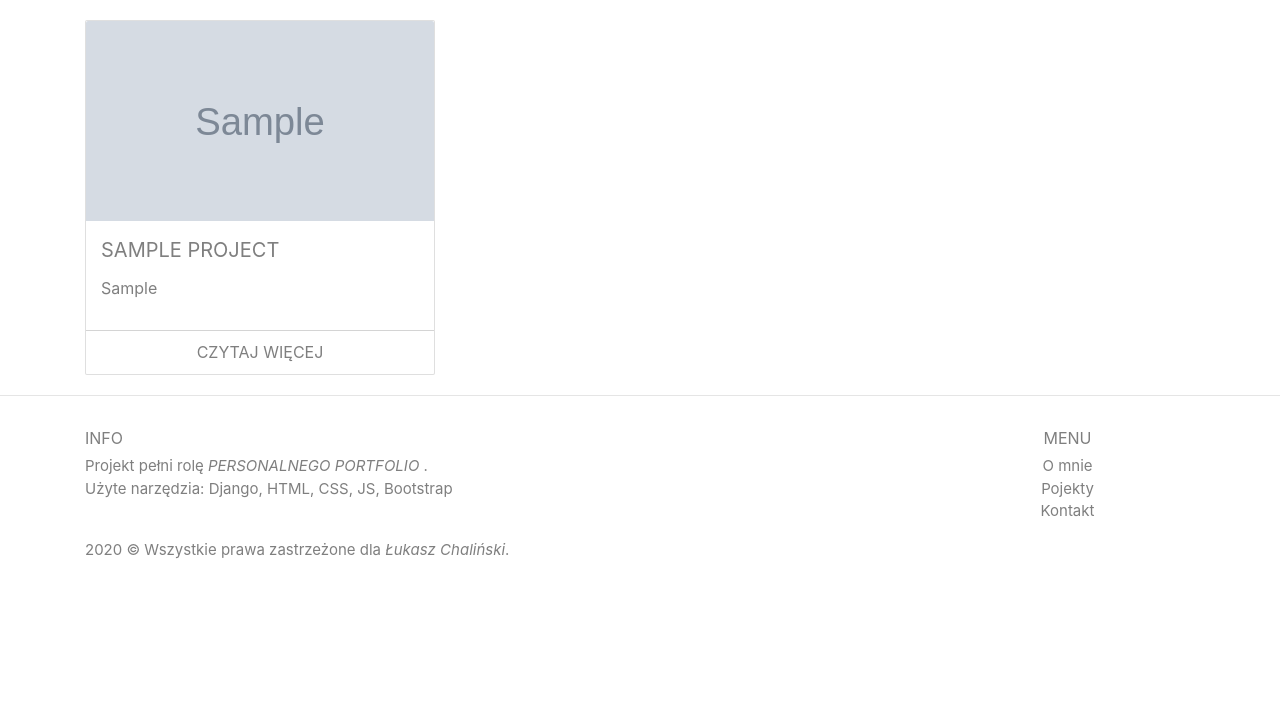
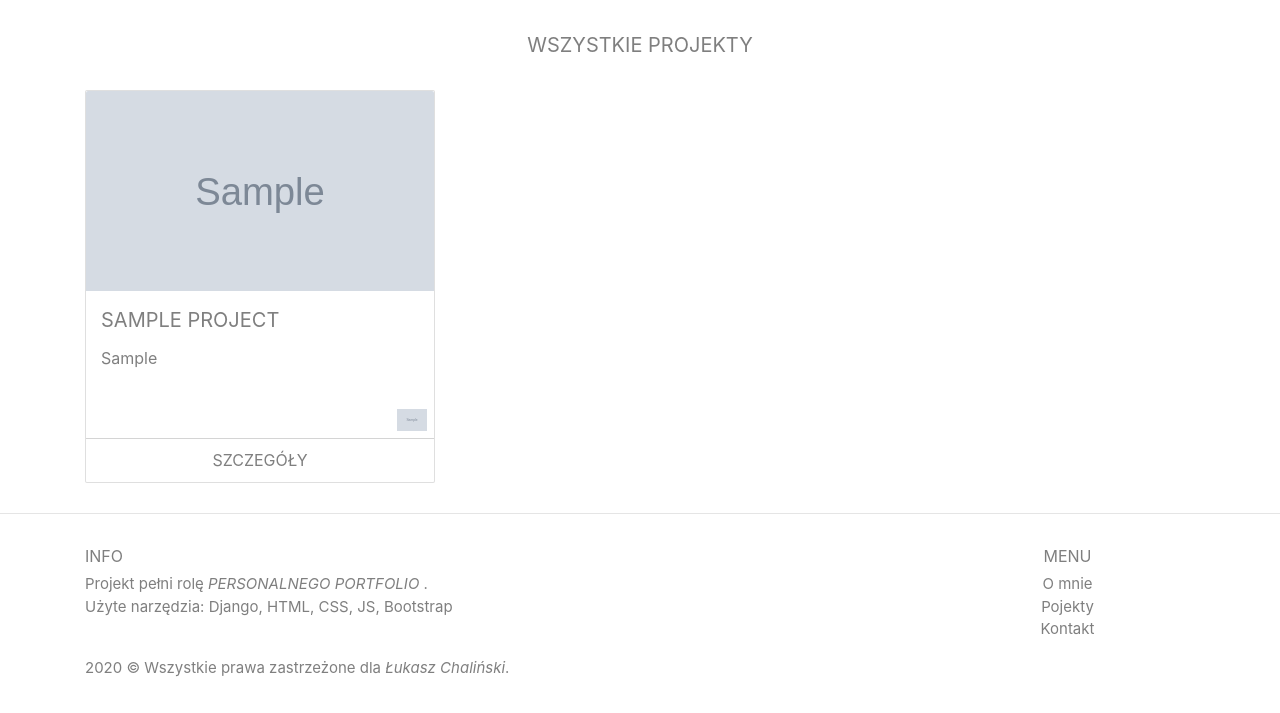
Before and after one commit to AM0k84/PORTFOLIO_website, a Django app: template projects/templates/projects/all_projects.html in a window 1280 px wide. Shown: the part 87-800 px from the top of the page. Run offline with Django 3.2, Linux system fonts and the light colour scheme; the template is opened without the code that fills it: values that come from a table or form of the project are taken from there, others are empty; tables that the repository leaves empty hold one stand-in row (values such as "Sample post"); grey boxes marked "Sample" are stand-in pictures; some libraries are stand-ins or nearby versions.

Commit message:
F007 first version of categories in card

```diff
--- a/projects/models.py
+++ b/projects/models.py
@@ -5,6 +5,7 @@ from tinymce.models import HTMLField
 
 class ProjectCategory(models.Model):
     tool_name = models.CharField(max_length=128)
+    tool_image = models.ImageField(blank=False, null=False, upload_to='tool_image/')
     slug = models.SlugField(null=False, unique=False)
 
     def save(self, *args, **kwargs):
--- a/projects/templates/projects/all_projects.html
+++ b/projects/templates/projects/all_projects.html
@@ -6,8 +6,11 @@
 
 
 {% block body %}
-    <div class="content">
+
+    <div class="page_title"> WSZYSTKIE PROJEKTY</div>
+
     <div class="container">
+
         <div class="row">
 
             {% if object_list %}
@@ -16,22 +19,36 @@
                     <div class="col12 col-sm-4">
                         <div class="card">
                             <a class="img-card"
-                                   href="http://www.fostrap.com/2016/03/bootstrap-3-carousel-fade-effect.html">
+                               href="#">
                                 <img src="{{ project.image.url }}"/>
                             </a>
                             <div class="card-content">
+
+
+
                                 <div class="card-title">
-                                        <a href="http://www.fostrap.com/2016/03/bootstrap-3-carousel-fade-effect.html">
+                                    <a href="#">
                                         {{ project.title }}
                                     </a>
+
+
+
                                 </div>
                                 <p class="snippet">
                                     {{ project.snippet }}
                                 </p>
                             </div>
+
+                                 <div class="card-category">
+
+                                    {% for category in project.category.iterator %}
+                                        <img src="{{ category.tool_image.url }}"/>
+                                    {% endfor %}
+                                </div>
+
                             <div class="card-read-more">
-                                    <a href="http://www.fostrap.com/2016/03/bootstrap-3-carousel-fade-effect.html">
-                                        Czytaj więcej
+                                <a href="#">
+                                    szczegóły
                                 </a>
                             </div>
                         </div>
@@ -42,5 +59,5 @@
 
         </div>
     </div>
-    </div>
+
 {% endblock %}
--- a/projects/urls.py
+++ b/projects/urls.py
@@ -5,5 +5,5 @@ from .views import ProjectsListView
 app_name = 'projects'
 
 urlpatterns = [
-    path("all/", ProjectsListView.as_view(), name="all_projects"),
+    path("", ProjectsListView.as_view(), name="all_projects"),
 ]
--- a/static/css/projects/style.css
+++ b/static/css/projects/style.css
@@ -4,14 +4,23 @@ body {
     font-family: -apple-system, BlinkMacSystemFont, "Segoe UI", Roboto, "Helvetica Neue", Arial, "Noto Sans", sans-serif, "Apple Color Emoji", "Segoe UI Emoji", "Segoe UI Symbol", "Noto Color Emoji";
 }
 
+.page_title{
+    text-align: center;
+    font-size: 20px;
+    width: 100%;
+    padding: 30px;
+    color: #727272E8;
+}
+
 .card {
     font-family: -apple-system, BlinkMacSystemFont, "Segoe UI", Roboto, "Helvetica Neue", Arial,
     "Noto Sans", sans-serif, "Apple Color Emoji", "Segoe UI Emoji", "Segoe UI Symbol", "Noto Color Emoji";
     display: block;
-    margin-bottom: 20px;
+    margin-bottom: 30px;
     line-height: 1.42857143;
     background-color: #fff;
     border-radius: 2px;
+
 }
 
 .img-card {
@@ -29,9 +38,23 @@ body {
     object-fit: cover;
 }
 
+.card-category {
+    text-align: right;
+    padding: 7px;
+}
+
+.card-category img{
+    width: 9%;
+    height: 9%;
+    display: inline-block;
+
+
+}
+
 .card-content {
     padding: 15px;
     text-align: left;
+
 }
 
 .card-title {
@@ -40,6 +63,8 @@ body {
     font-size: 20px;
     text-transform: uppercase;
 }
+
+
 
 .snippet {
     color: #727272E8;
--- a/static/css/web/style.css
+++ b/static/css/web/style.css
@@ -7,7 +7,7 @@ body {
     height: auto !important;
     padding: .5rem 1rem !important;
     border-bottom: 1px solid rgba(0, 0, 0, .1);
-    margin-bottom: 20px;
+
 }
 
 .navbar-brand {
```
Lines whose indentation alone changed are shown as unchanged.
